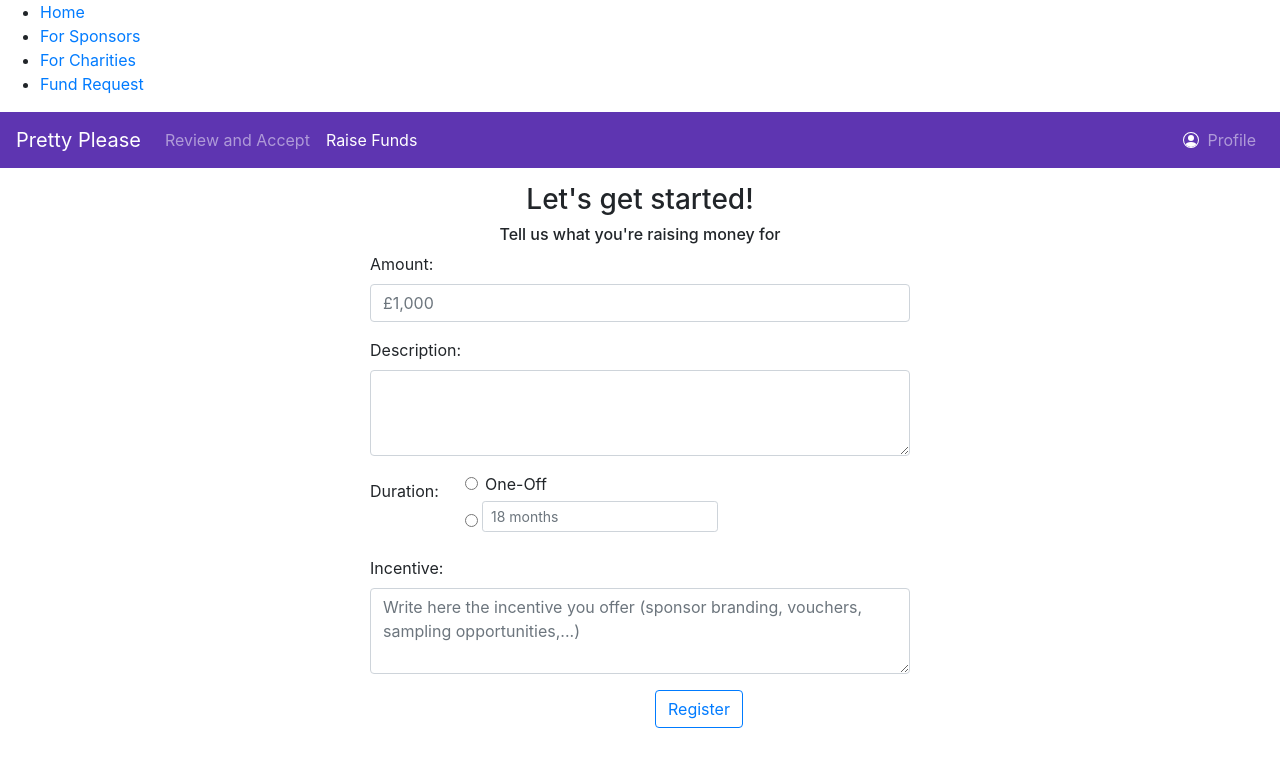
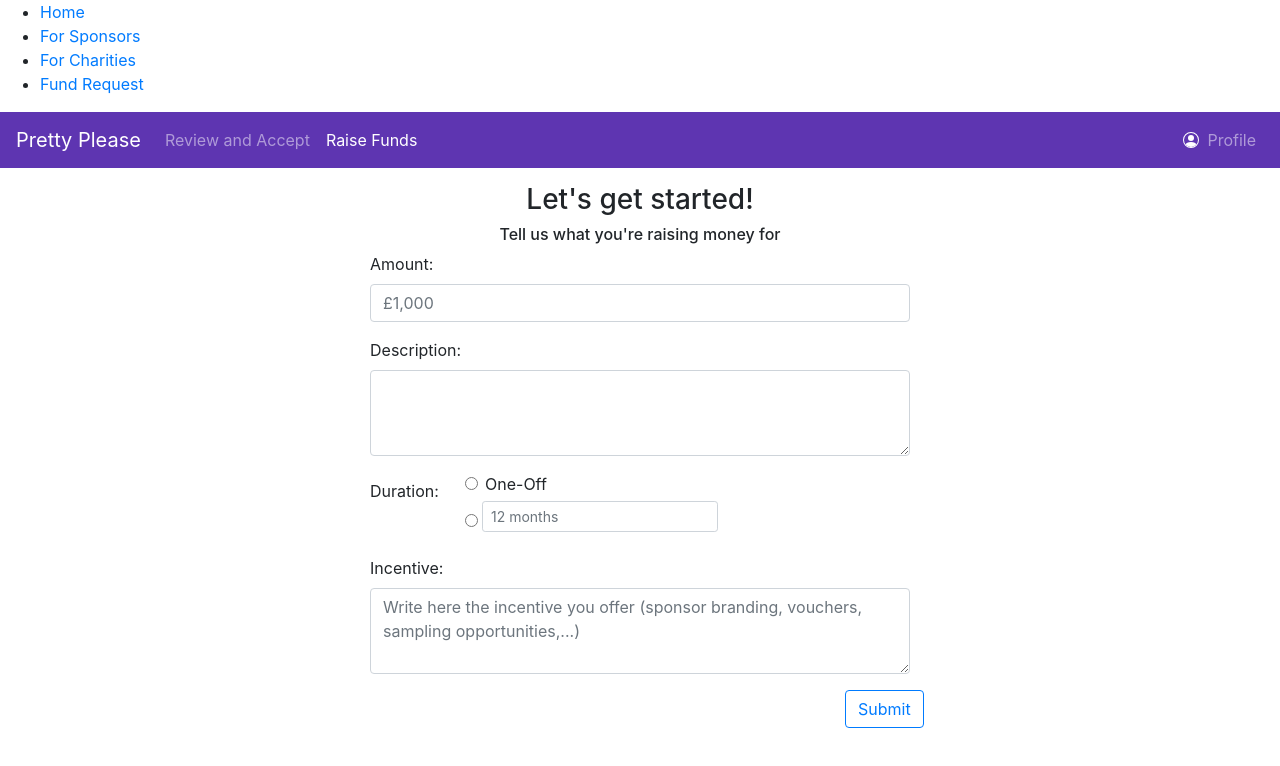
Before and after one commit to tr-hack-to-the-future/prettyplease-frontend, a React (Create React App) app: page /FundRequest in a window 1280 px wide. Shown: the top 766 px of the page. Built offline with nearby package versions, Linux system fonts and the light colour scheme.

Commit message:
Add radio button event

```diff
--- a/src/components/FundRequest.js
+++ b/src/components/FundRequest.js
@@ -17,15 +17,17 @@ function FundRequest() {
     ]);
     const [showProfile, setshowProfile] = useState(true);
 
-    const [amount, setAmount]= useState("");
-    const [description, setDescription]= useState("");
-    const [duration, setDuration]= useState("");
-    const [incentive, setIncentive]= useState("");
+    const [amount, setAmount] = useState("");
+    const [description, setDescription] = useState("");
+    let [duration, setDuration] = useState("");
+    const [durationText, setDurationText] = useState("");
+    const [incentive, setIncentive] = useState("");
 
 
     const handlerAmount = (event) => {
         setAmount(event.target.value);
-       console.log (amount);
+        if (!Number.isInteger(amount)) throw new Error("n should be an integer");
+        console.log(amount);
 
     }
     const handlerDescription = (event) => {
@@ -36,26 +38,43 @@ function FundRequest() {
         setIncentive(event.target.value);
     }
 
-     const handlerDurationOneOff = (event) => {
+    const handlerDurationText = (event) => {
+        setDurationText(event.target.value);
+
+    }
+
+    const handlerDuration = (event) => {
+
         setDuration(event.target.value);
-       console.log ("The duration has been changed");
-       console.log (duration.toString());
+
     }
+
+
 
     const handlerRegister = (event) => {
 
-        const charityRequest= {
-            amount: amount ,
+        if (duration !== "0") {
+            duration = durationText;
+
+        }
+
+        const charityRequest = {
+            amount: amount,
             description: description,
             incentive: incentive,
             duration: duration
         }
-        console.log (charityRequest);
-        // const newcharityRequest = [...charityRequest];
+        console.log(charityRequest);
         setAmount("");
         setDescription("");
         setIncentive("");
-        handlerDurationOneOff("");
+        setDuration("off");
+        setDurationText("");
+    }
+
+    const handleronSubmit= (event) =>{
+        event.preventDefault();
+        console.log(this.state);
     }
 
 
@@ -76,23 +95,23 @@ function FundRequest() {
                 {/* Fund Request form */}
                 <Row>
                     <Col md={{ span: 6, offset: 3 }}>
-                        <Form>
+                        <Form onSubmit={handleronSubmit}>
                             {/* Amount Fund request field*/}
                             <Form.Group controlId="amountRequest">
                                 <Form.Label>Amount:</Form.Label>
                                 <Form.Control
                                     type="amountRequest"
                                     placeholder="£1,000"
-                                onChange={ handlerAmount }
-                                value= {amount} />
+                                    onChange={handlerAmount}
+                                    value={amount} />
                             </Form.Group>
 
                             {/* Description Fund request field*/}
                             <Form.Group controlId="descriptionRequest">
                                 <Form.Label>Description:</Form.Label>
                                 <Form.Control as="textarea" rows="3"
-                                onChange={ handlerDescription }
-                                value= {description}
+                                    onChange={handlerDescription}
+                                    value={description}
                                 />
                             </Form.Group>
 
@@ -109,8 +128,10 @@ function FundRequest() {
                                             label="One-Off"
                                             name="radioDurationOneOff"
                                             id="radioDurationOneOff"
-                                            onChange={ handlerDurationOneOff}
+                                            value="0"
                                             // checked={true}
+                                            onChange={handlerDuration}
+
                                         />
 
                                         {/* Duration x months*/}
@@ -120,6 +141,8 @@ function FundRequest() {
                                                 label=""
                                                 name="radioDurationMonths"
                                                 id="radioDurationMonths"
+                                                value="12"
+                                                onChange={handlerDuration}
                                             />
 
                                             <Form.Label className="radioDurationMonths" htmlFor="durationMonths" srOnly>
@@ -128,7 +151,9 @@ function FundRequest() {
                                             <Form.Control size="sm"
                                                 className="mb-2 mr-sm-2"
                                                 id="durationMonths"
-                                                placeholder="18 months"
+                                                placeholder="12 months"
+                                                onChange={handlerDurationText}
+                                                value={durationText}
                                             />
                                         </Form>
 
@@ -140,8 +165,8 @@ function FundRequest() {
                             <Form.Group controlId="incentiveRequest">
                                 <Form.Label>Incentive:</Form.Label>
                                 <Form.Control as="textarea" rows="3" placeholder="Write here the incentive you offer (sponsor branding, vouchers, sampling opportunities,...)"
-                                onChange={ handlerIncentive}
-                                value= {incentive}
+                                    onChange={handlerIncentive}
+                                    value={incentive}
                                 />
                             </Form.Group>
 
@@ -154,8 +179,8 @@ function FundRequest() {
                 {/* Button register*/}
                 <Row>
 
-                    <Col md={{ span: 2, offset: 6}}>
-                        <Button onClick= { handlerRegister} variant="outline-primary">Register</Button>
+                    <Col md={{ span: 2, offset: 8 }}>
+                        <Button onClick={handlerRegister} variant="outline-primary" type="submit">Submit</Button>
                     </Col>
                 </Row>
 
```
Lines whose indentation alone changed are shown as unchanged.
